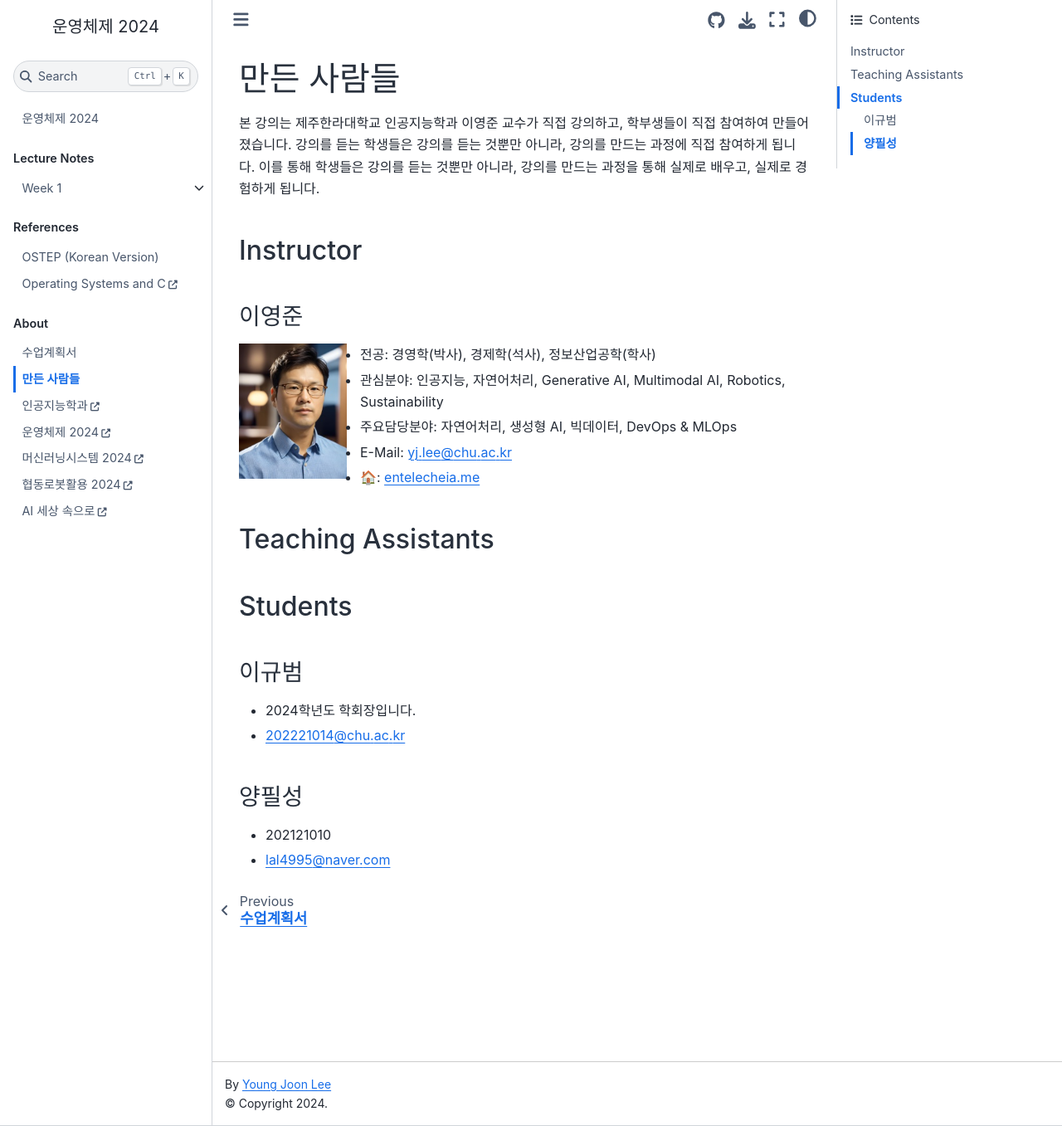
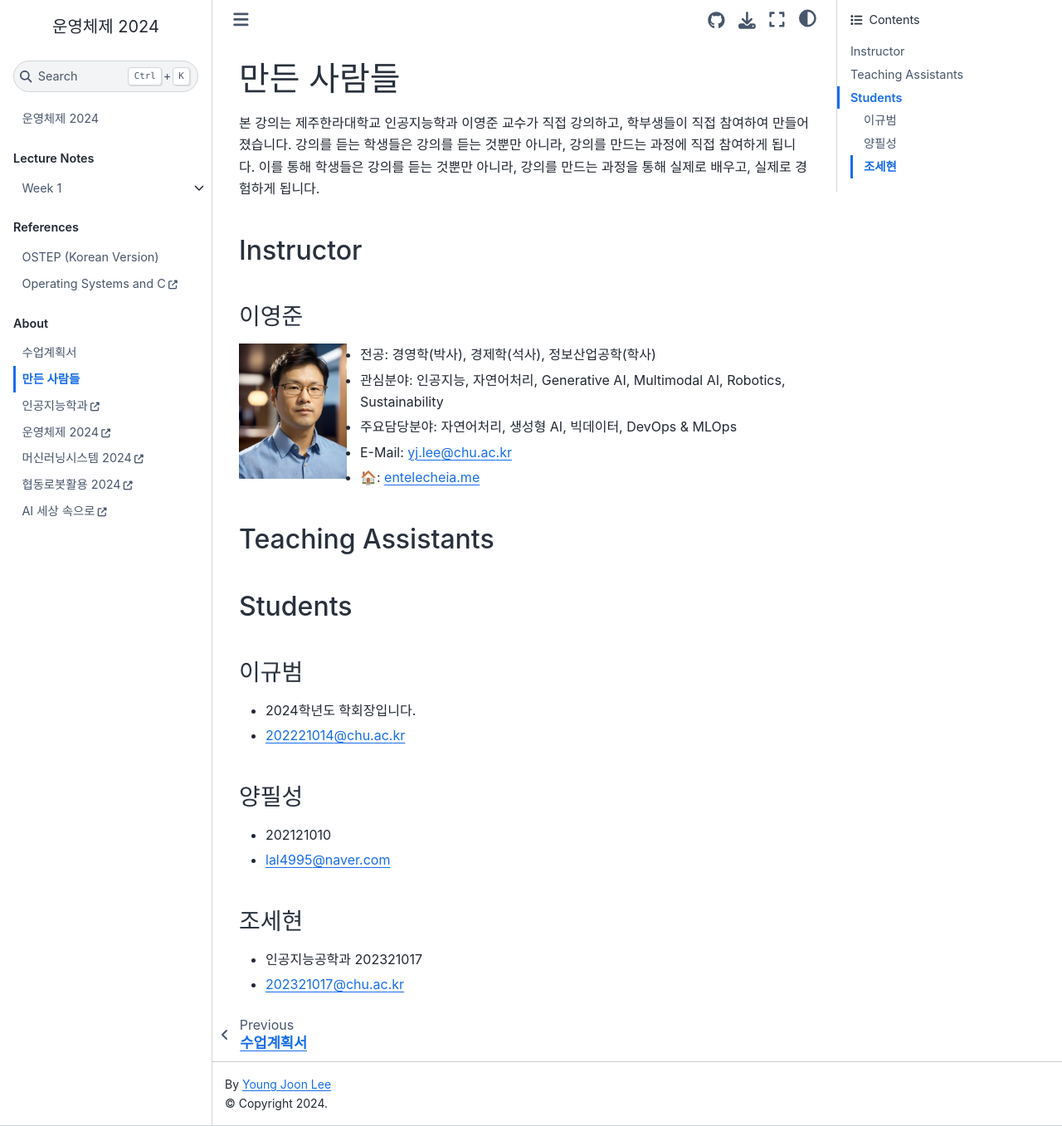
Before and after one commit to entelecheia/os-2024, a Jupyter Book: the page built from book/about/index.md, in a window 1280 px wide and 1357 px high. Shown: the whole window at 83% size. Built offline with Jupyter Book 1.0.4 settings and Sphinx 7.4.7 and the Sphinx Book theme 1.1.4, drawn with Linux system fonts in a browser that asks for light colours; a script that is not in the unit is left out.

Commit message:
202321017 조세현

```diff
--- a/book/about/index.md
+++ b/book/about/index.md
@@ -30,3 +30,8 @@
 
 - 202121010
 - lal4995@naver.com
+
+### 조세현
+
+- 인공지능공학과 202321017
+- 202321017@chu.ac.kr
```
